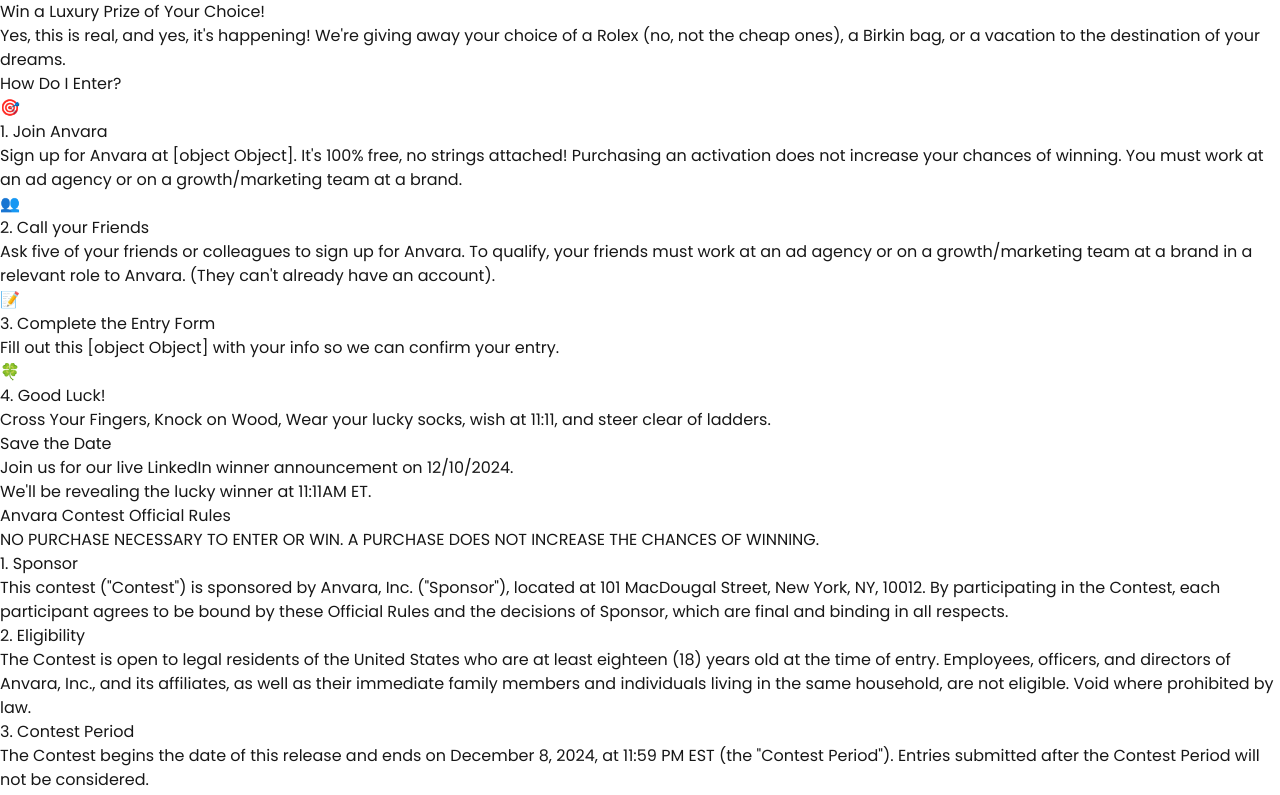
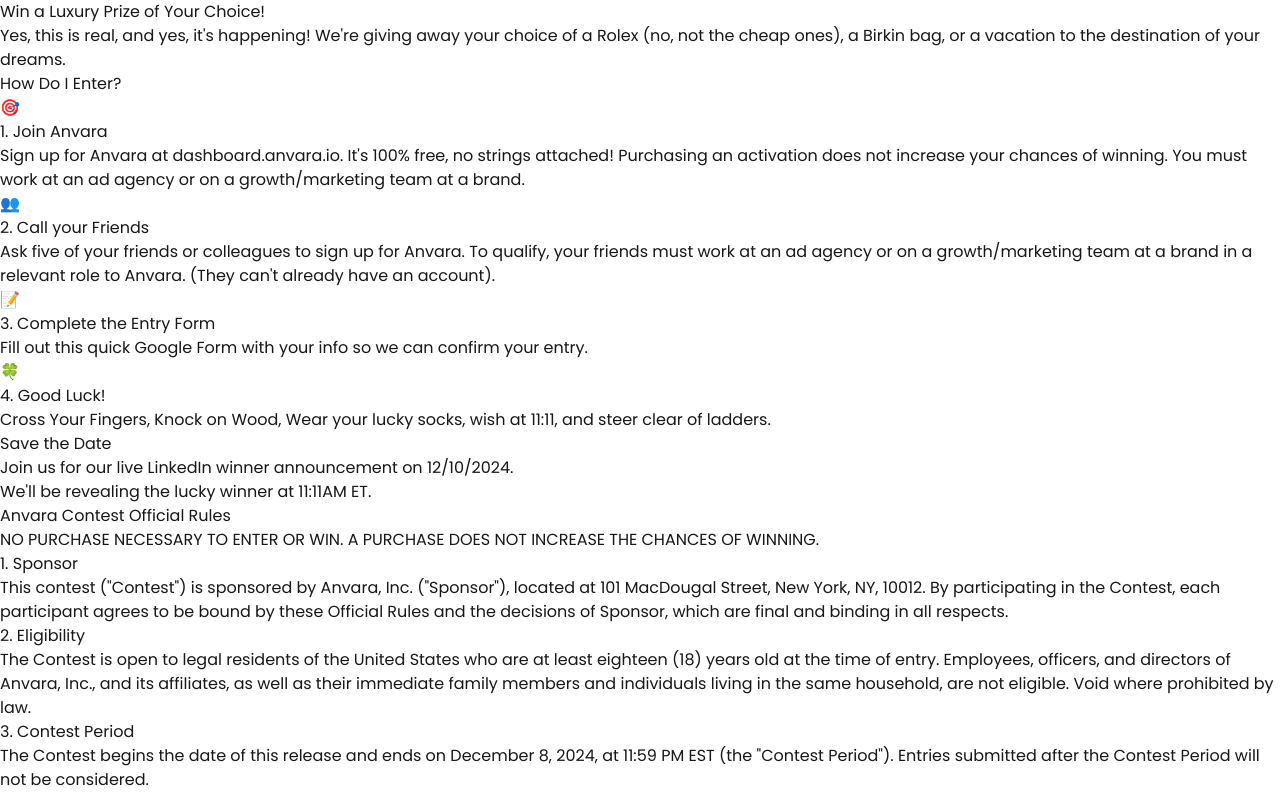
Before and after one commit to therealddev/anvara-blank-webpage, a Next.js app: page / in a window 1280 px wide. Shown: the top 795 px of the page. Built offline with nearby package versions, Linux system fonts and the light colour scheme.

Commit message:
checkpoint

```diff
--- a/src/pages/index.tsx
+++ b/src/pages/index.tsx
@@ -21,14 +21,20 @@
           {[
             {
               title: "1. Join Anvara",
-              content: "Sign up for Anvara at " +
-                <a href="https://dashboard.anvara.io"
+              content: (
+                <>
+                  Sign up for Anvara at{' '}
+                  <a
+                    href="https://dashboard.anvara.io"
                     className="text-blue-600 hover:text-blue-800 underline transition-colors"
                     target="_blank"
-                   rel="noopener noreferrer">
+                    rel="noopener noreferrer"
+                  >
                     dashboard.anvara.io
-                </a> +
-                ". It's 100% free, no strings attached! Purchasing an activation does not increase your chances of winning. You must work at an ad agency or on a growth/marketing team at a brand.",
+                  </a>
+                  . It's 100% free, no strings attached! Purchasing an activation does not increase your chances of winning. You must work at an ad agency or on a growth/marketing team at a brand.
+                </>
+              ),
               icon: "🎯"
             },
             {
@@ -38,14 +44,20 @@
             },
             {
               title: "3. Complete the Entry Form",
-              content: "Fill out this " +
-                <a href="https://forms.gle/qgUHEV9G2wjXwxa96"
+              content: (
+                <>
+                  Fill out this{' '}
+                  <a
+                    href="https://forms.gle/qgUHEV9G2wjXwxa96"
                     className="text-blue-600 hover:text-blue-800 underline transition-colors"
                     target="_blank"
-                   rel="noopener noreferrer">
+                    rel="noopener noreferrer"
+                  >
                     quick Google Form
-                </a> +
-                " with your info so we can confirm your entry.",
+                  </a>
+                  {' '}with your info so we can confirm your entry.
+                </>
+              ),
               icon: "📝"
             },
             {
```
Lines whose indentation alone changed are shown as unchanged.
